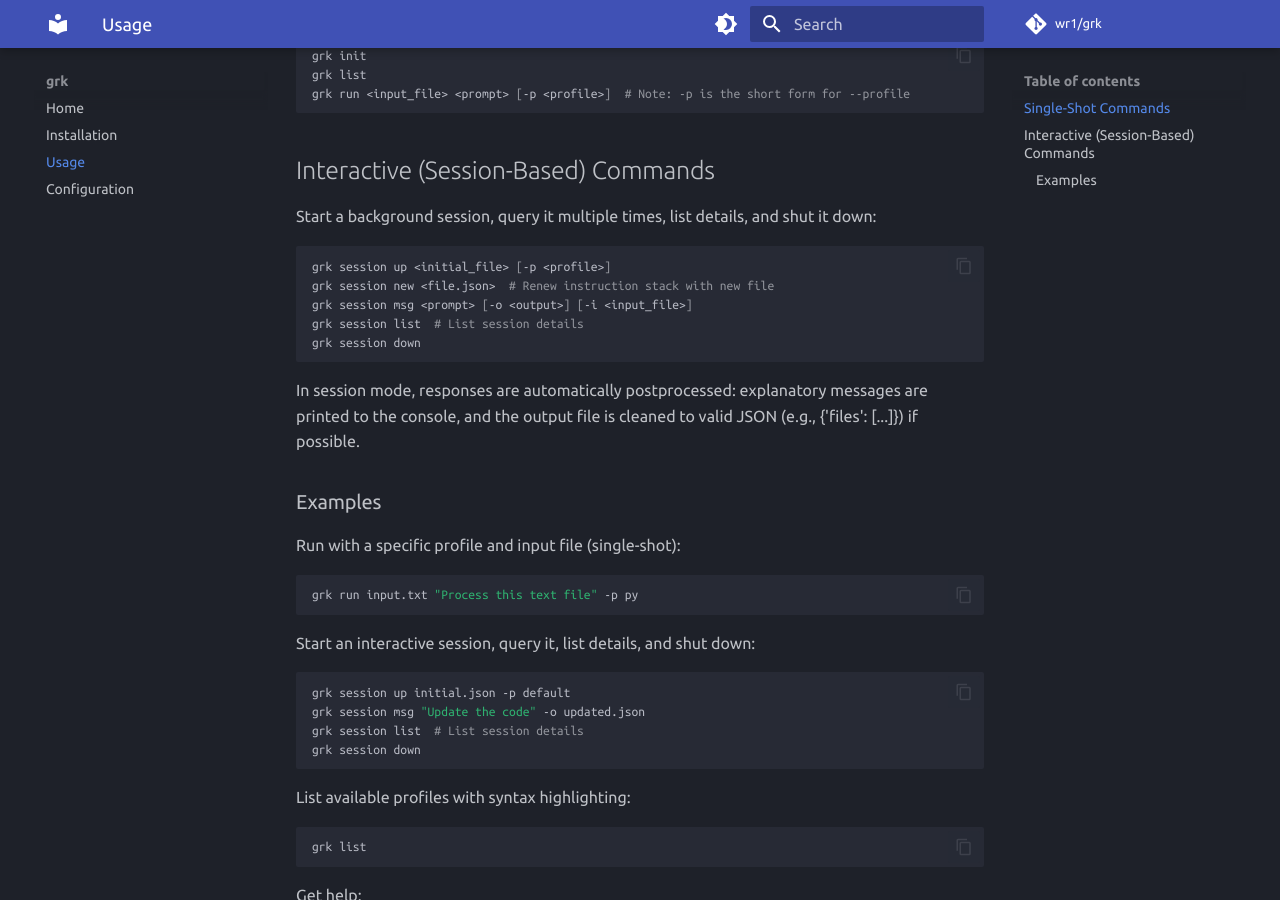
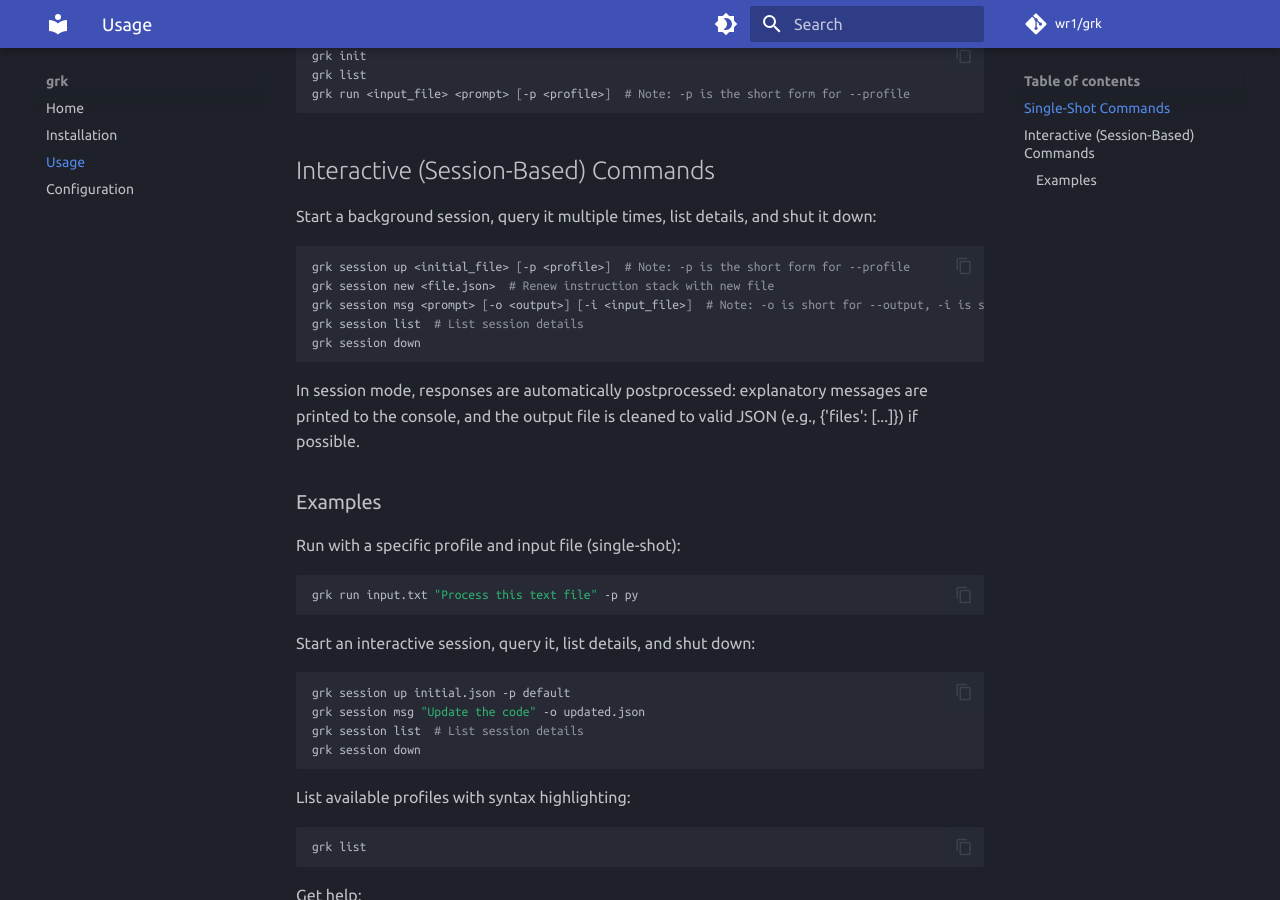
Before and after one commit to wr1/grk, an MkDocs documentation site: the page built from docs/usage.md, in a window 1280 px wide and 900 px high, scrolled down 312 px. Built offline with MkDocs 1.6.1 and Material for MkDocs 9.7.7, drawn with Linux system fonts in a browser that asks for light colours; comment, search, counter and statistics services are not loaded.

Commit message:
Added notes on short command-line options

````diff
--- a/docs/usage.md
+++ b/docs/usage.md
@@ -15,9 +15,9 @@ grk run <input_file> <prompt> [-p <profile>]  # Note: -p is the short form for -
 Start a background session, query it multiple times, list details, and shut it down:
 
 ```bash
-grk session up <initial_file> [-p <profile>]
+grk session up <initial_file> [-p <profile>]  # Note: -p is the short form for --profile
 grk session new <file.json>  # Renew instruction stack with new file
-grk session msg <prompt> [-o <output>] [-i <input_file>]
+grk session msg <prompt> [-o <output>] [-i <input_file>]  # Note: -o is short for --output, -i is short for --input
 grk session list  # List session details
 grk session down
 ```
````
